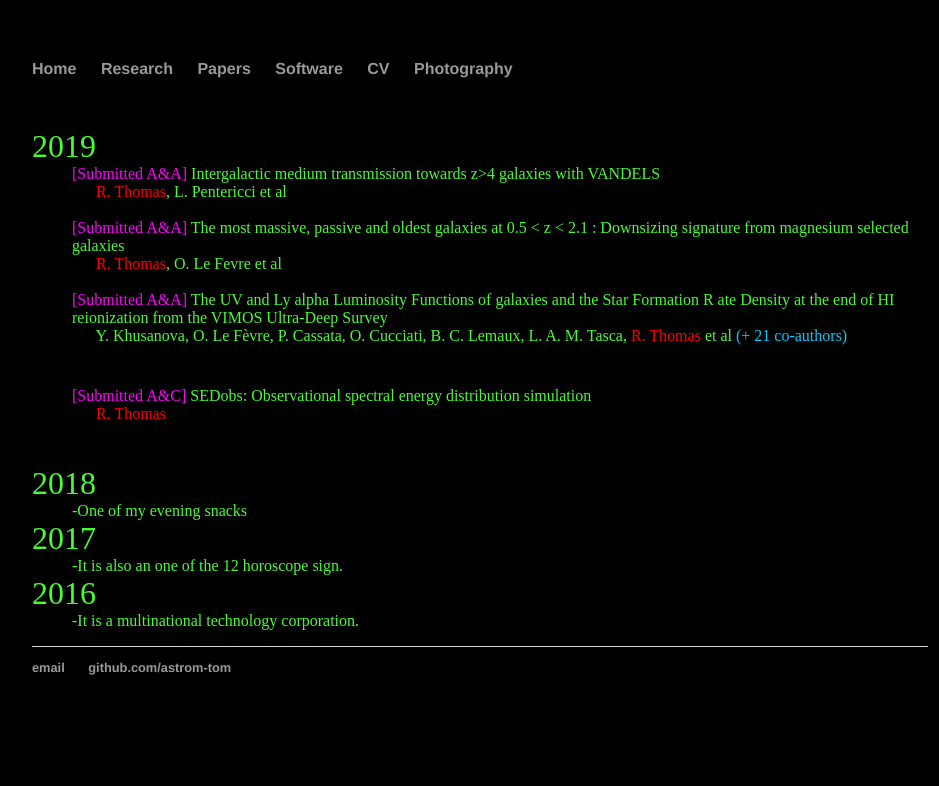
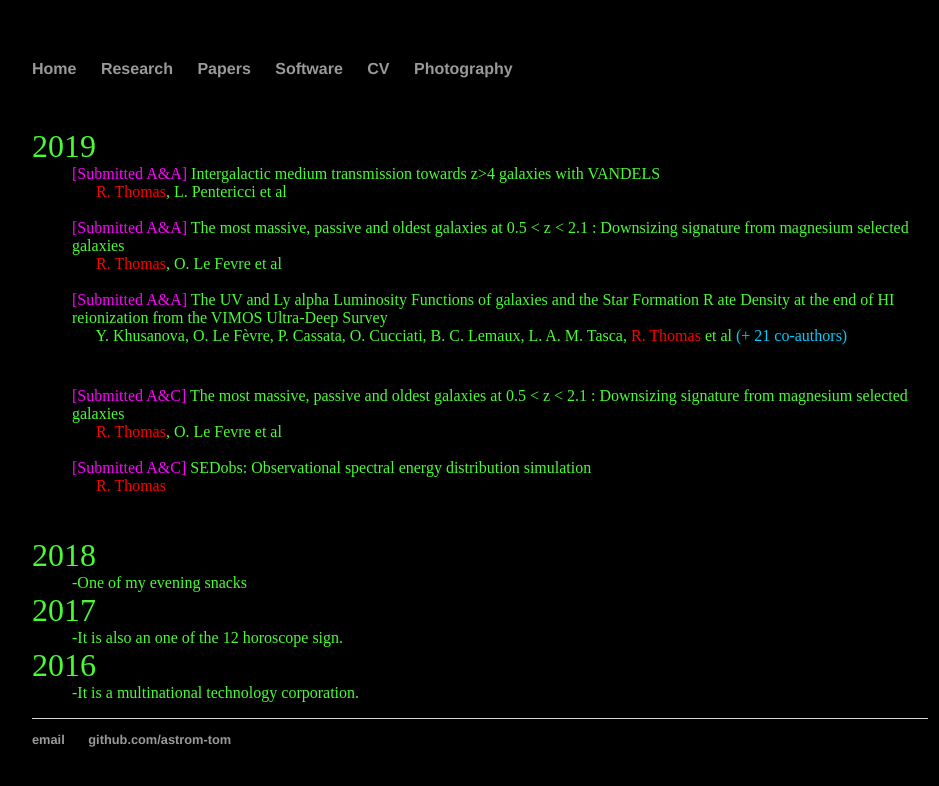
Before and after one commit to astrom-tom/astrom-tom.github.io, a Jekyll site: the page built from Papers/index.html, in a window 1280 px wide. Shown: the top 786 px of the page, without its empty margins (160-1099 px from the left). Built offline with Jekyll 4.4.1, drawn with Linux system fonts in a browser that asks for light colours.

Commit message:
Update index.html

```diff
--- a/Papers/index.html
+++ b/Papers/index.html
@@ -27,6 +27,10 @@ div.a {  text-indent: 150px;}
      <span class='me'>R. Thomas</span> et al <span class='cauthors'>(+ 21 co-authors)</span></p>
      </dd><br>
 
+  <dd> <span class='subm'>[Submitted A&C]</span> The most massive, passive and oldest galaxies at 0.5 < z < 2.1 :
+     Downsizing signature from magnesium selected galaxies <br>
+     &nbsp;&nbsp;&nbsp;&nbsp;&nbsp; <span class='me'>R. Thomas</span>, O. Le Fevre et al </dd>  <br>
+
 <dd> <span class='subm'>[Submitted A&C]</span> SEDobs: Observational spectral energy distribution simulation <br>
      &nbsp;&nbsp;&nbsp;&nbsp;&nbsp;  <span class='me'>R. Thomas</span></p>
      </dd><br>
```
